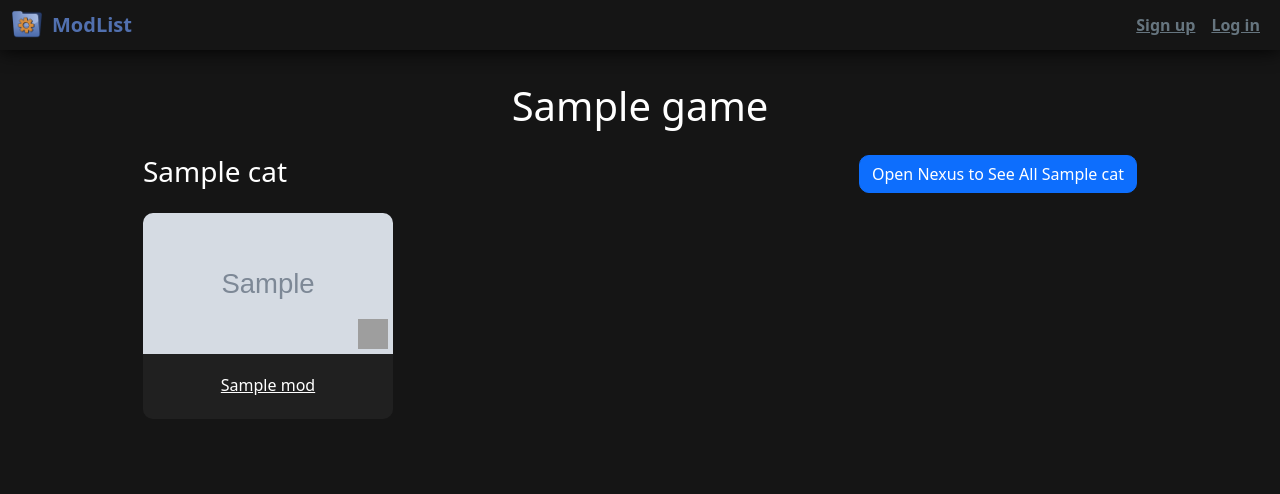
After one commit to bohmandj/ModList_Capstone1, a Flask app: template templates/games/game.html in a window 1280 px wide. The commit adds this page. Shown: the top 494 px of the page. Run offline with Flask 3, Linux system fonts and the light colour scheme; tables that the repository leaves empty hold one stand-in row (values such as "Sample post"); the template is opened without the code that fills it: values that come from a table or form of the project are taken from there, most other values are stand-ins (such as "Sample title", 1, 10 or a date in 2020); grey boxes marked "Sample" are stand-in pictures; some libraries are stand-ins or nearby versions; grey boxes are pictures that could not be loaded.

Commit message:
feat: /games/game_domain_name route and css styling

```diff
--- a/app.py
+++ b/app.py
@@ -7,8 +7,8 @@ from sqlalchemy.exc import IntegrityError
 from forms import UserAddForm, LoginForm, UserEditForm
 from models import db, connect_db, User, Modlist, Mod, Game
 
-from nexus_api import get_all_games_nxs
-from utilities import get_all_games_db, filter_nxs_data, update_all_games_db
+from nexus_api import get_all_games_nxs, get_mods_of_type_nxs
+from utilities import get_all_games_db, filter_nxs_data, update_all_games_db, get_game_db
 
 CURR_USER_KEY = "curr_user"
 
@@ -151,14 +151,57 @@ def logout():
 # Game routes (& Mod routes):
 
 @app.route('/games/<game_domain_name>')
-def show_game_mods_page(game_domain_name):
+def show_game_page(game_domain_name):
     """Show game page with mods hosted by Nexus.
 
-    -Mod categories on page: Trending, Latest Added, Latest Updated.
-    -Button linking to game page on Nexus for further searching.
+    - Nexus API is called to populate Mod categories on page.
+    -- Mod Categories: Trending, Latest Added, Latest Updated.
+    - Buttons linking to game page on Nexus for further browsing.
     """
 
-    return render_template('games/game.html')
+    try:
+        game = get_game_db(game_domain_name)
+        print(f'############### s_g_p route, game return: {game} ###############')
+    except:
+        flash("Issue was encountered retrieving game information.")
+        return redirect(url_for('homepage'))
+
+    mod_categories = [
+        {'mod_cat': 'trending', 'section_title':'Trending Mods'},
+        {'mod_cat': 'latest_added', 'section_title':'Latest Added Mods'},
+        {'mod_cat': 'latest_updated', 'section_title':'Latest Updated Mods'}
+    ]
+
+    for cat in mod_categories:
+        try:
+            print("GAME // ", game, " //")
+            nxs_category = get_mods_of_type_nxs(game, cat['mod_cat'])
+        except Exception as e:
+            cat['error'] = True
+            print(f'CAT ERROR: {e}')
+            raise
+        else:
+            db_ready_data = filter_nxs_data(nxs_category, 'mod', game_obj=game)
+            cat['data'] = db_ready_data
+
+    return render_template('games/game.html', game=game, mod_categories=mod_categories)
+
+
+@app.route('/games/<game_domain_name>/mods/<mod_id>')
+def show_mod_page(game_domain_name, mod_id):
+    """Show mod page of info about a mod hosted on Nexus.
+
+    - Nexus API is called to populate details about the mod.
+    - Details include: title, image, author, last update date,
+    summary, full description.
+    - Buttons to: track/untrack and endorse/un-endorse on Nexus.
+    - Lists of known conflicts, known required mods,
+    and ability to update those lists.
+    - Button to add mod to one of your ModLists.
+    - Link to official mod page on Nexus.
+    """
+
+    return render_template('games/mod.html', game=game)
 
 
 ##############################################################################
--- a/static/stylesheets/style.css
+++ b/static/stylesheets/style.css
@@ -6,8 +6,8 @@ body {
     overflow-x: hidden;
 }
 
-body.error-404 {
-    background-color: #5170AF;
+h1 {
+    margin-bottom: 25px;
 }
 
 .form-control {
@@ -27,7 +27,7 @@ body.error-404 {
 .navbar {
     background-color: #151515;
     height: 50px;
-    border-bottom: 1px solid rgba(0, 0, 0, 0.25);
+    box-shadow: 0px 0px 20px rgba(0, 0, 0, 1);
     margin-bottom: 1rem;
     position: relative;
     z-index: 9999;
@@ -134,26 +134,28 @@ nav+.container {
 .nexus-btn-container {
     position: relative;
     top: -35px;
-    right: 0px;
 }
 
-.nexus-btn-link {
-    display: block;
+.nexus-btn {
     position: absolute;
-    width: 30px;
-    height: 30px;
-    line-height: 30px;
-    right: 3px;
+    padding: 0px;
+    right: 5px;
+    border: none;
+    background: transparent;
 }
 
-.nexus-btn-link img {
-    width: 100%;
+.nexus-btn img {
+    width: 30px;
     aspect-ratio: 1/1;
     background-repeat: no-repeat;
     background-size: cover;
     background-position: center;
     overflow: hidden;
-    margin: 0px;
+}
+
+.nexus-btn>img:hover {
+    -webkit-filter: drop-shadow(0px 0px 2px rgba(255, 255, 255, 0.5));
+    filter: drop-shadow(0px 0px 2px rgba(255, 255, 255, 0.5));
 }
 
 /* ===================== Games */
@@ -173,12 +175,17 @@ nav+.container {
     overflow: hidden;
     height: auto;
     width: 180px;
+    /* background-color: rgb(32, 32, 32); */
     border-radius: 10px;
     margin: 10px;
 }
 
-.game-card .game-img,
-.game-card img {
+.game-section .game-card:hover {
+    -webkit-filter: drop-shadow(0px 0px 10px rgba(255, 255, 255, 0.2));
+    filter: drop-shadow(0px 0px 10px rgba(255, 255, 255, 0.2));
+}
+
+.game-card .game-img {
     width: 100%;
     aspect-ratio: 1/1;
     background-repeat: no-repeat;
@@ -192,7 +199,8 @@ nav+.container {
     color: white;
     background: rgb(32, 32, 32);
     width: 100%;
-    height: 80px;
+    height: calc(100% - 180px);
+    min-height: 65px;
     display: flex;
     justify-content: center;
     align-items: center;
@@ -200,6 +208,8 @@ nav+.container {
 
 .game-card .game-title span {
     width: 80%;
+    padding-top: 8px;
+    padding-bottom: 10px;
 }
 
 .game-abc {
@@ -242,6 +252,71 @@ nav+.container {
     list-style-type: none;
     text-align: left;
     width: 100%;
+}
+
+/* ===================== Mods */
+
+.home .mod-section {
+    width: 80vw;
+    height: min-content;
+    display: flex;
+    flex-wrap: wrap;
+    justify-content: space-between;
+    margin: 0px 0px 40px;
+    padding: 0px;
+}
+
+.mod-section .section-title {
+    margin-left: 15px;
+    margin-bottom: 0px;
+    display: inline-block;
+    max-width: fit-content;
+}
+
+.mod-section .section-nexus-btn {
+    margin-right: 15px;
+    display: inline-block;
+    max-width: fit-content;
+}
+
+.mod-section .mod-card {
+    display: inline-block;
+    overflow: hidden;
+    height: auto;
+    width: 250px;
+    border-radius: 10px;
+    margin: 20px 15px;
+}
+
+.mod-card .mod-img {
+    width: 100%;
+    aspect-ratio: 1011/569;
+    background-repeat: no-repeat;
+    background-size: cover;
+    background-position: center;
+    overflow: hidden;
+    margin: 0px;
+}
+
+.mod-card .nsfw {
+    filter: blur(8px);
+}
+
+.mod-card .mod-title {
+    color: white;
+    background: rgb(32, 32, 32);
+    width: 100%;
+    height: calc(100% - 140px);
+    min-height: 65px;
+    display: flex;
+    justify-content: center;
+    align-items: center;
+}
+
+.mod-card .mod-title span {
+    width: 80%;
+    padding-top: 8px;
+    padding-bottom: 12px;
 }
 
 /* ============================== Signed in Home */
--- /dev/null
+++ b/templates/games/game.html
@@ -0,0 +1,55 @@
+{% extends 'base.html' %}
+
+{% block title %}{{ game.name }}{% endblock %}
+
+{% block content %}
+
+<div class="home">
+  <h1>{{ game.name }}</h1>
+
+  {% for cat in mod_categories %}
+  <ul class="mod-section">
+    <div style="width: 100%; display: flex; justify-content: space-between;">
+      <h3 class="section-title">{{ cat.section_title }}</h3>
+      <form class="section-nexus-btn" action="https://www.nexusmods.com/{{ game.domain_name }}/mods/{{ cat.mod_cat }}"
+        target="_blank">
+        <button type="button" class="btn btn-primary">Open Nexus to See All {{ cat.section_title }}</button>
+      </form>
+    </div>
+
+    {% if cat.error %}
+    <li class="game-card" style="width: 40%; background-color: #404040;">
+      <div class="game-img" style="width: 100%; height: 100px; padding: 10px;">
+        <img src="https://upload.wikimedia.org/wikipedia/commons/3/34/ErrorMessage.png" alt="{{ game.name }} error"
+          style="height: 80px; width: auto;">
+      </div>
+      <div class="game-title" style="width: 100%;">
+        <span>
+          <h5>Error occurred retrieving {{ cat.section_title }}.<br>Please refresh to reattempt.</h5>
+        </span>
+      </div>
+    </li>
+
+    {% else %}
+    {% for mod in cat.data %}
+    <li class="mod-card">
+      <div class="mod-img" style="background-image: url('{{ mod.picture_url }}');" alt="{{ mod.name }} cover image">
+      </div>
+      <form class="nexus-btn-container" action="https://www.nexusmods.com/{{ game.domain_name }}/mods/{{ mod.id }}"
+        target="_blank">
+        <button class="nexus-btn" type="submit" title="Open {{ mod.name }} on Nexus to search all mods.">
+          <img
+            src="https://raw.githubusercontent.com/github/explore/781dbc058383a2ee8259ebbab057292f16172d5e/topics/nexus-mods/nexus-mods.png">
+        </button>
+      </form>
+      <a class="mod-title" href="url_for(show_mod_page, mod_id=mod.id)"><span>{{ mod.name }}</span></a>
+    </li>
+    {% endfor %}
+    {% endif %}
+
+  </ul>
+  {% endfor %}
+
+</div>
+
+{% endblock %}
```
